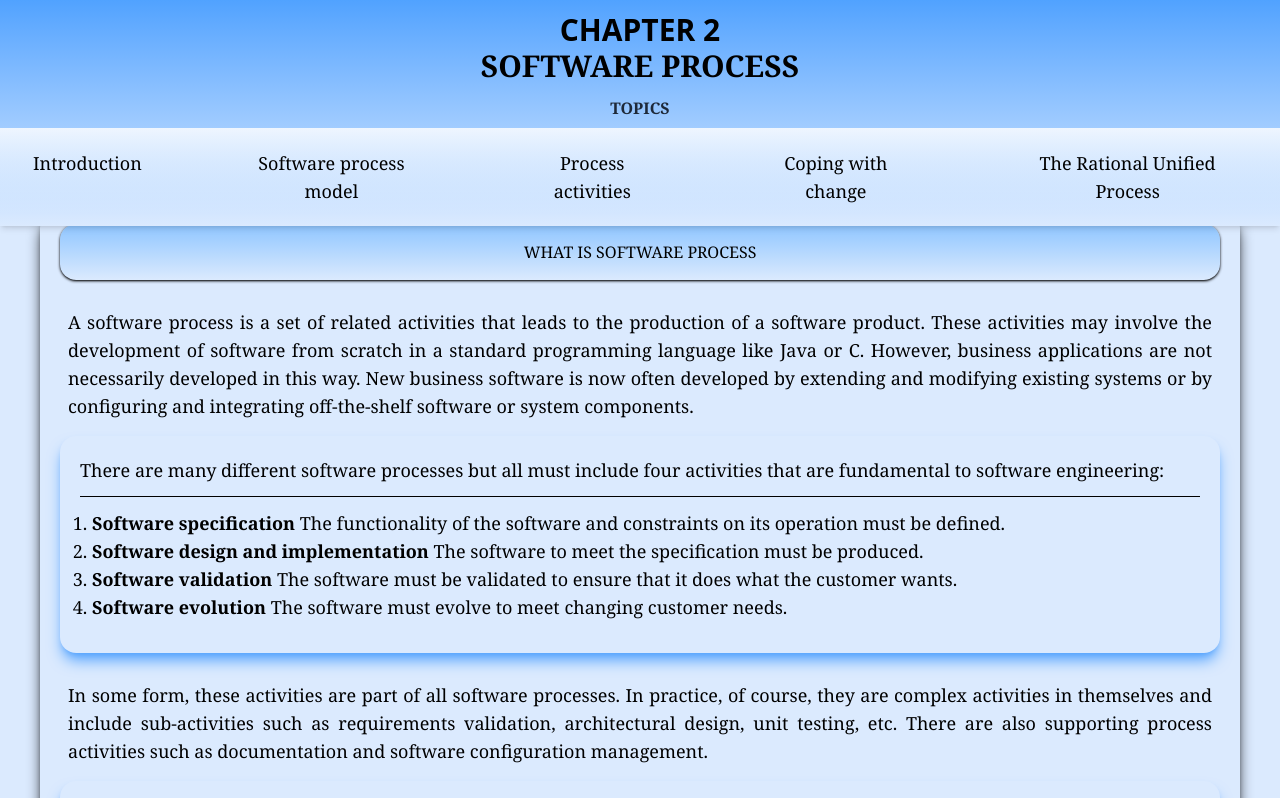
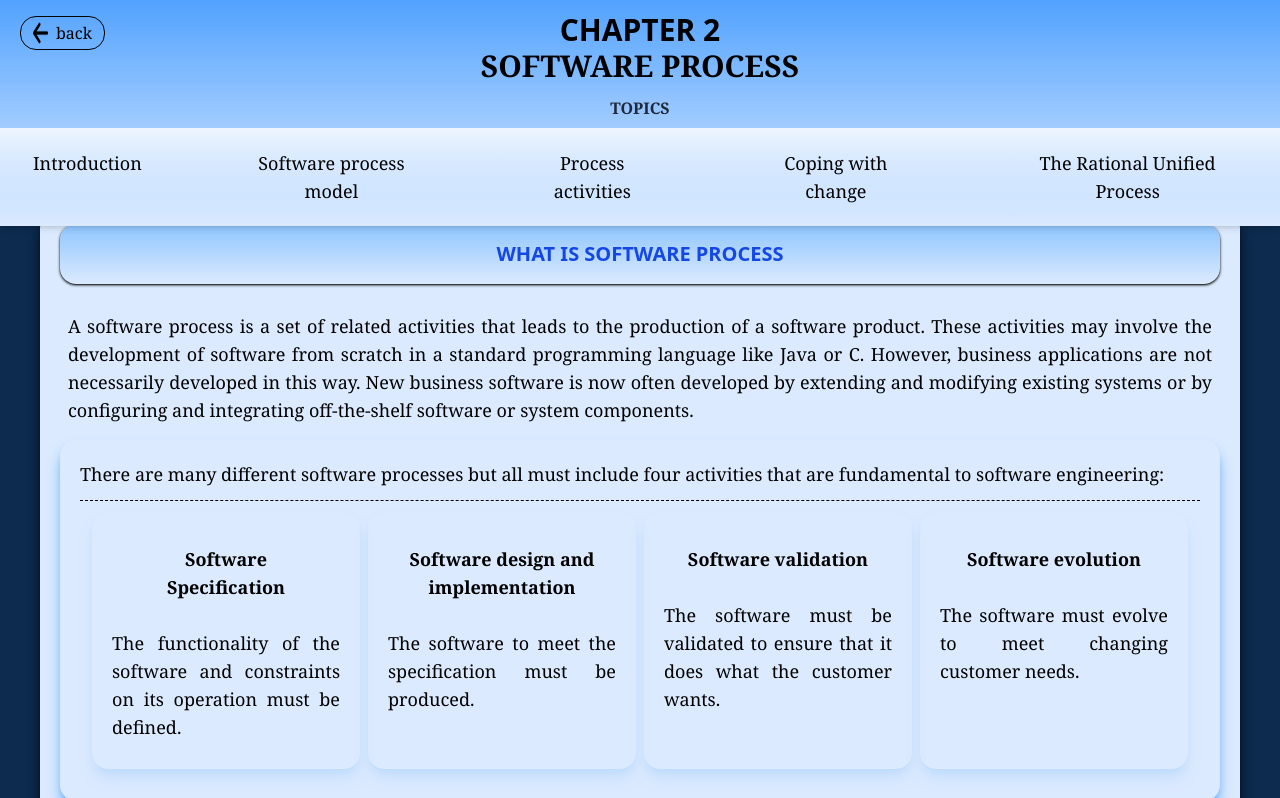
Before and after one commit to JAYCEEHERNANDEZ/SOFTWARE-ENGINEERING, a website: page chapter2.html in a window 1280 px wide. Shown: the top 798 px of the page. Drawn offline with Linux system fonts and the light colour scheme.

Commit message:
oct 30 9:44

```diff
--- a/chapter2.html
+++ b/chapter2.html
@@ -7,13 +7,22 @@
     <title>Document</title>
 
   </head>
-  <body class="bg-blue-100 font-serif">
+  <body class="bg-[#0C2B4E] font-serif">
     <header id="#Top" class="fixed top-0 left-0 w-full shadow-md text-center p-3 pl-0 pr-0 bg-gradient-to-b from-blue-400 to-blue-100 z-50">
+
+      <a href="index.html">
+        <div class="fixed flex gap-2 p-3 pb-1 pt-1 m-5 mt-1 rounded-2xl
+        hover:-translate-y-2 hover:border-blue-500 border  transition-all duration-300">
+          <img src="Pictures/arrow.png" alt="" width="15px" height="7px">
+          <h1>back</h1>
+        </div>
+
         <div class="gap-5 text-center">
             <h1 class="text-3xl font-bold text-black font-sans">CHAPTER 2</h1>
             <h1 class="text-3xl font-bold">SOFTWARE PROCESS</h1>
         </div>
-      <h1 class="pt-3 font-semibold text-gray-800 ">TOPICS</h1>
+        <h1 class="pt-3 font-semibold text-gray-800 ">TOPICS</h1>
+      </a>
 
       <!-- JAYCEE Hernandez -->
 
@@ -26,8 +35,6 @@
       </nav>
     </header>
 
-
-
     <main>
       <section class="p-10 pt-5 pb-2">
         <!-- <aside class="p-3 fixed ml-100 mt-150 rounded-2xl text-sm md:ml-160 md:mt-150 bg-linear-to-r from-slate-500 to-slate-600">
@@ -55,29 +62,38 @@
 
           <div class="ollist">
 
-                <h2 class="mb-3 text-sm md:text-lg lg:text-lg xl:text-lg">
+            <h1 class="mb-3 text-sm md:text-lg lg:text-lg xl:text-lg">
                     There are many different software processes but all must include
                     four activities that are fundamental to software engineering:
-                </h2>
-
-                <ol class="ol">
-                    <li>
-                        <strong>Software specification </strong>The functionality of the software and
-                        constraints on its operation must be defined.
-                        </li>
-                        <li>
-                        <strong>Software design and implementation</strong> The software to meet the
-                        specification must be produced.
-                        </li>
-                        <li>
-                        <strong>Software validation</strong> The software must be validated to ensure that
-                        it does what the customer wants.
-                        </li>
-                        <li>
-                        <strong>Software evolution</strong> The software must evolve to meet changing
-                        customer needs.
-                    </li>
-          </ol>
+            </h1>
+
+            <div  class="grid grid-cols-1 lg:grid-cols-4 xl:grid-cols-4 md:grid-cols-2 text-center gap-2 ol">
+
+              <div class="listcontainer">
+                <h1 class="borde p-5"><strong>Software Specification</strong></h1>
+                <p class="paragraph">The functionality of the software and
+                        constraints on its operation must be defined.</p>
+              </div>
+
+              <div class="listcontainer">
+                <h1 class="borde p-5"><strong>Software design and implementation</strong></h1>
+                <p class="paragraph"> The software to meet the
+                        specification must be produced.</p>
+              </div>
+
+              <div class="listcontainer">
+                <h1 class="borde p-5"><strong>Software validation</strong></h1>
+                <p class="paragraph"> The software must be validated to ensure that
+                        it does what the customer wants.</p>
+              </div>
+
+              <div class="text-center p-3 text-sm md:text-lg lg:text-lg xl:text-lg shadow-lg shadow-blue-200 rounded-2xl"">
+                <h1 class="borde p-5"><strong>Software evolution</strong></h1>
+                <p class="paragraph"> The software must evolve to meet changing
+                        customer needs.</p>
+              </div>
+
+            </div>
 
           </div>
 
@@ -1583,23 +1599,30 @@
             The RUP recognizes that conventional process models present a single
             view of the process. In contrast, the RUP is normally described from
             three perspectives:
-          </p>
-
-          <ol class="ol">
-            <li>
-              A <strong>dynamic perspective</strong>, which shows the phases of the model over
-              time.
-            </li>
-            <li>
-              A <strong>static perspective</strong>, which shows the process activities that are
-              enacted.
-            </li>
-            <li>
-              A <strong>practice perspective</strong>, which suggests good practices to be used
-              during the process.
-            </li>
-          </ol>
-
+            </p>
+
+            <div class="grid grid-cols-1 md:grid-cols-3 ol">
+
+              <div class="listcontainer">
+                <h1 class="borde p-5"> A <strong>dynamic perspective</strong></h1>
+                <p class="paragraph">Shows the phases of the model over
+              time.</p>
+              </div>
+
+              <div class="listcontainer">
+                <h1 class="borde p-5"> A <strong>static perspective</strong></h1>
+                <p class="paragraph"> Shows the process activities that are
+              enacted.</p>
+              </div>
+
+              <div class="listcontainer">
+                <h1 class="borde p-5">A <strong>practice perspective</strong></h1>
+                <p class="paragraph"> Suggests good practices to be used
+              during the process.</p>
+              </div>
+
+
+            </div>
           </div>
 
           <p class="paragraph">
@@ -1757,7 +1780,7 @@
       </section>
     </main>
 
-    <footer class="border-t">
+    <footer class="">
 
       <section class="footerSection1">
 
--- a/src/input.css
+++ b/src/input.css
@@ -31,13 +31,13 @@
 }
 
 .parts {
-  @apply  border-gray-300 mb-10 p-5 pt-3 rounded-2xl shadow-lg shadow-black
+  @apply  bg-blue-100 border-gray-300 mb-10 p-5 pt-3 rounded-2xl shadow-lg shadow-black
          transition-colors duration-300
          hover:bg-gradient-to-b from-blue-50 hover:border-blue-400 hover:shadow-blue-500/50;
 }
 
 .Topic{
-  @apply bg-gradient-to-b from-blue-300 text-black rounded-2xl shadow-sm shadow-black p-4 mb-5 w-full text-center
+  @apply bg-gradient-to-b from-blue-300 text-xl font-bold text-blue-700 font-sans rounded-2xl shadow-sm shadow-black p-4 mb-5 w-full text-center
 }
 
 .figure {
@@ -52,14 +52,17 @@
 }
 
 .ol{
-  @apply p-3 text-sm md:text-lg lg:text-lg xl:text-lg border-t list-decimal;
+  @apply p-3 text-sm md:text-lg lg:text-lg xl:text-lg border-t list-decimal border-dashed;
+}
+.listcontainer{
+  @apply text-center p-3 text-sm md:text-lg lg:text-lg xl:text-lg shadow-lg shadow-blue-200 rounded-2xl
 }
 .subtopic {
   @apply text-2xl font-bold mb-4 mt-6;
 }
 
 .footerSection1{
-  @apply flex justify-center items-center text-sm md:text-lg lg:text-lg xl:text-lg text-center gap-15 p-5 ml-3 mr-3 mb-2 border border-white rounded-2xl md:gap-30 lg:gap-50 xl:gap-80
-        /* transition-colors duration-300
-         hover:bg-blue-50 hover:border-blue-400 hover:shadow-blue-500/50 */
+  @apply bg-gradient-to-b from-blue-400 to-blue-100 flex justify-center items-center text-sm md:text-lg lg:text-lg xl:text-lg text-center gap-15 p-5 ml-3 mr-3 mb-2 rounded-2xl md:gap-30 lg:gap-50 xl:gap-80
+        transition-colors duration-300
+         hover:bg-blue-50 hover:border-blue-400 hover:shadow-blue-500/50
 }
```
Also changed, not shown: Pictures/arrow.png (added), src/output.css.
